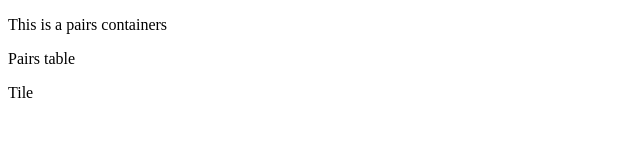
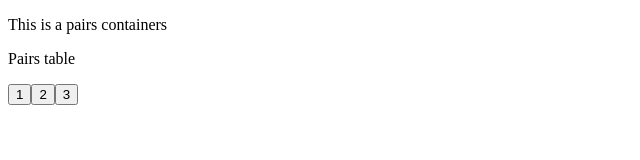
Before and after one commit to RuaridhD/Pairs_Card_Game, a React (Create React App) app in the folder client/: page / in a window 1280 px wide. Shown: the top 160 px of the page, without its empty margins (0-640 px from the left). Built offline with nearby package versions, Linux system fonts and the light colour scheme.

Commit message:
adds ability to pass populatedCards from PairsTable to Tile

```diff
--- a/client/src/components/PairsTable.js
+++ b/client/src/components/PairsTable.js
@@ -2,15 +2,26 @@ import React, {Component} from 'react'
 import Tile from "./Tile.js"
 
 class PairsTable extends Component {
+  constructor(props) {
+    super(props);
+    this.state = {
+      cards: [1,2,3]
+    }
+  }
   render() {
-    return(
-      <div>
 
+    const populatedCards = this.state.cards.map((card) => (
+      <Tile card={card}/>
+    )
+  )
+
+  return(
+    <div>
       <p>Pairs table</p>
-      <Tile />
-      </div>
-    )
-  } // end of render
+      {populatedCards}
+    </div>
+  )
+} // end of render
 
 } // end of class
 
--- a/client/src/components/Tile.js
+++ b/client/src/components/Tile.js
@@ -3,7 +3,7 @@ import React, {Component} from 'react';
 class Tile extends Component {
   render() {
     return(
-      <p>Tile</p>
+      <button>{this.props.card}</button>
     )
   }
 
```
Also changed, not shown: 1 other file (tests, documents, lock files or other folders).
